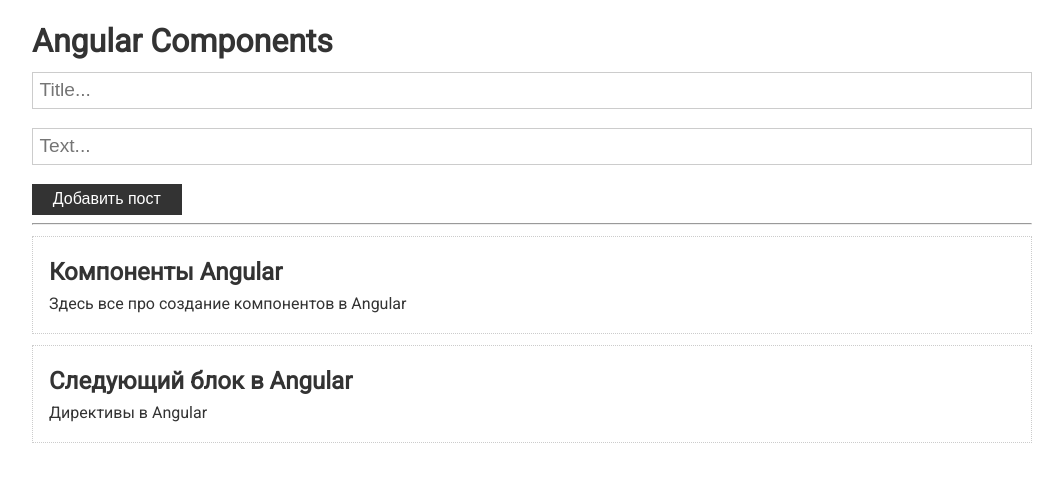
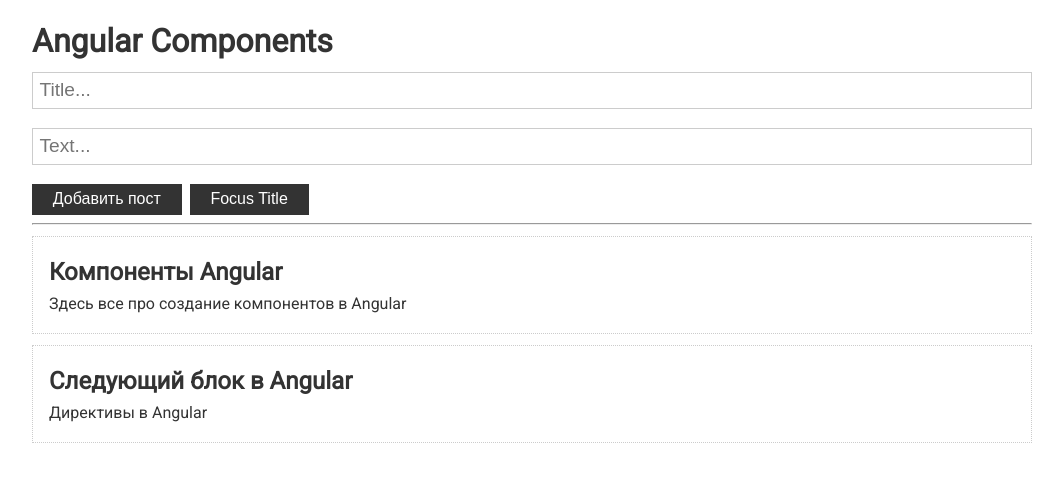
Before and after one commit to Arafatik/Angular-essential, an Angular app: page / in a window 1280 px wide. Shown: the top 482 px of the page, without its empty margins (108-1171 px from the left). Built offline with nearby package versions, Linux system fonts and the light colour scheme.

Commit message:
access-for-html-elements

```diff
--- a/src/app/post-form/post-form.component.html
+++ b/src/app/post-form/post-form.component.html
@@ -4,6 +4,7 @@
     class="form-control"
     placeholder="Title..."
     [(ngModel)]="title"
+    #titleInput
   />
   <input
     type="text"
@@ -13,4 +14,5 @@
   />
 
   <button class="btn" (click)="addPost()">Добавить пост</button>
+  <button class="btn" (click)="focusTitle()">Focus Title</button>
 </div>
--- a/src/app/post-form/post-form.component.ts
+++ b/src/app/post-form/post-form.component.ts
@@ -1,4 +1,11 @@
-import { Component, EventEmitter, OnInit, Output } from "@angular/core";
+import {
+  Component,
+  ElementRef,
+  EventEmitter,
+  OnInit,
+  Output,
+  ViewChild,
+} from "@angular/core";
 
 import { Post } from "../app.component";
 
@@ -9,6 +16,8 @@ import { Post } from "../app.component";
 })
 export class PostFormComponent implements OnInit {
   @Output() onAdd: EventEmitter<Post> = new EventEmitter<Post>();
+
+  @ViewChild("titleInput", { static: false }) inputRef: ElementRef;
 
   title = "";
   text = "";
@@ -27,4 +36,8 @@ export class PostFormComponent implements OnInit {
       this.title = this.text = "";
     }
   }
+
+  focusTitle() {
+    this.inputRef.nativeElement.focus();
+  }
 }
```
